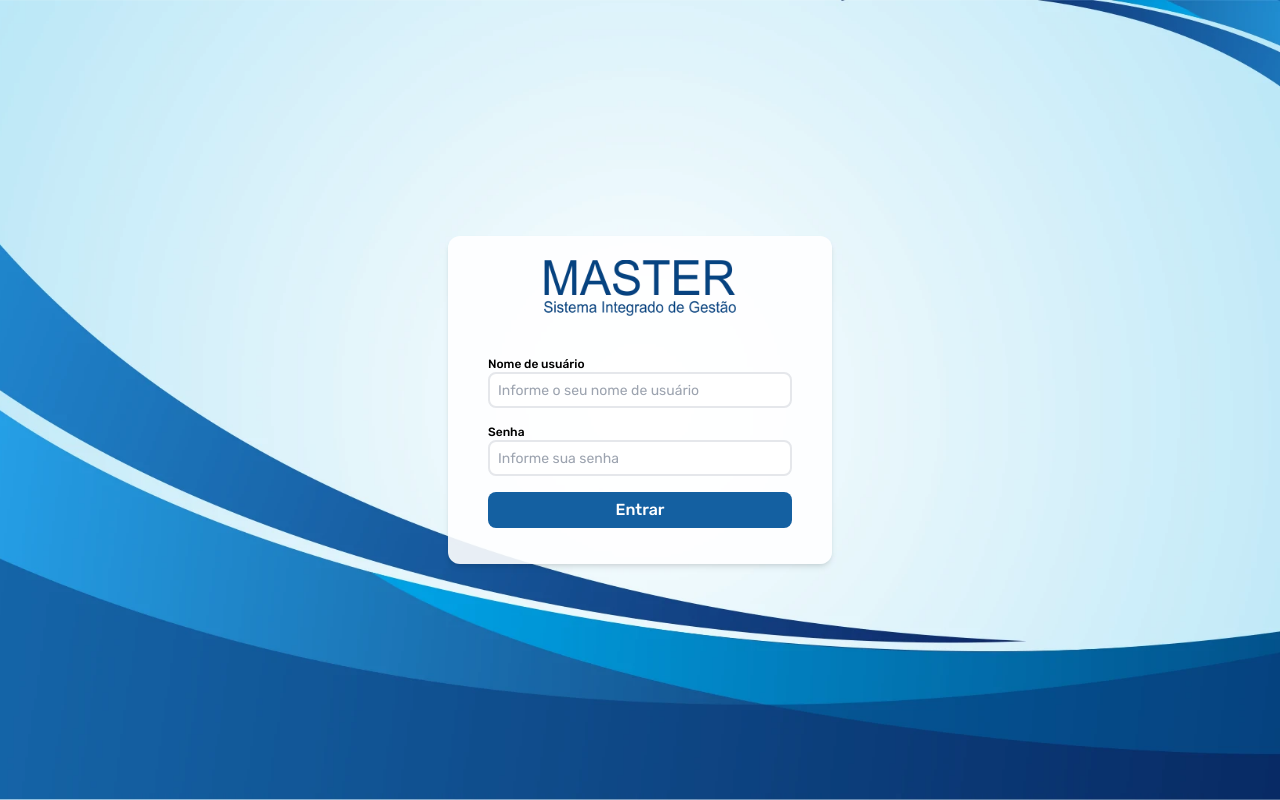
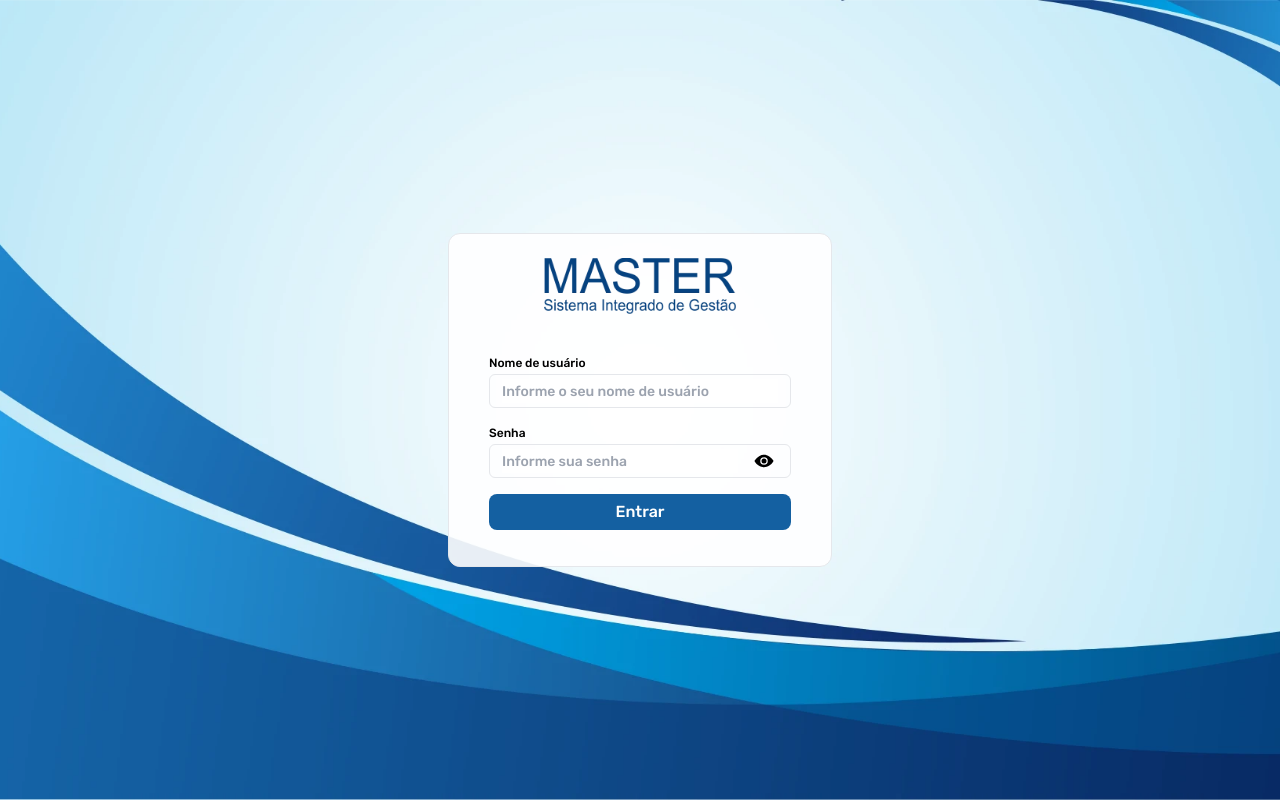
Before and after one commit to AdelinoViegas/notification-API, a Next.js app: page / in a window 1280 px wide. Built offline with nearby package versions, Linux system fonts and the light colour scheme.

Commit message:
Melhorias no component de UI Button

```diff
--- a/src/app/manager/users/[userId]/page.tsx
+++ b/src/app/manager/users/[userId]/page.tsx
@@ -89,7 +89,7 @@ export default async function Page({ params }: { params: Promise<{ userId: strin
           </div>
         </div>
 
-        <div className="grid lg:grid-cols-2 gap-3">
+        <div className="grid lg:grid-cols-3 gap-3">
           <UserPassword {...{userId}} />
           <AccessLimitContainer {...{userId}} />
         </div>
--- a/src/components/forms/access-limit-form.tsx
+++ b/src/components/forms/access-limit-form.tsx
@@ -56,15 +56,13 @@ export default function AccessLimitForm({
       <input type="hidden" name="update" value={startAt && endAt?'true':'false'} />
       <input type="hidden" name="userId" value={userId} />
 
-      <div className="grid grid-cols-2 gap-3">
+      <div className="grid-cols-2 grid gap-3">
         <InputField
           textLabel="Data de Início"
           type="date"
           defaultValue={new Date(startAt?startAt:Date.now()).toISOString().split('T')[0]}
           name="startAt"
           min={new Date().toISOString().split('T')[0]}
-          // max={new Date().toISOString().split('T')[0]}
-          // max={new Date(endAt?endAt:Date.now()).toISOString().split('T')[0]}
           required
           disabled={isAdmin}
         />
--- a/src/components/forms/login-form.tsx
+++ b/src/components/forms/login-form.tsx
@@ -33,7 +33,7 @@ export default function LoginForm(){
   }, [state, router]);
 
   return(
-    <form action={action} className="rounded-xl px-10 py-6 md:bg-white/90 md:shadow-md md:w-96">
+    <form action={action} className="rounded-xl px-10 py-6 md:bg-white/90 md:border md:w-96">
       <div className="flex flex-col">
         <div className='flex justify-center mb-6'>
           <Image
--- a/src/components/sign-exam.tsx
+++ b/src/components/sign-exam.tsx
@@ -214,7 +214,14 @@ export default function SignExam(){
               className="grow"
               onClick={handleSelect}
             />
-            <Button type="button" onClick={toggleCategory}>Novo</Button>
+            <Button
+              className="flex gap-x-1"
+              type="button"
+              onClick={toggleCategory}
+            >
+              <PlusIcon className="w-5" />
+              Novo
+            </Button>
           </div>
 
           <div className="flex gap-3 items-center">
@@ -226,7 +233,14 @@ export default function SignExam(){
               className="grow"
               onClick={handleSelect}
             />
-            <Button type="button" onClick={toggleClassification}>Novo</Button>
+            <Button
+              className="flex gap-x-1"
+              type="button"
+              onClick={toggleClassification}
+            >
+              <PlusIcon className="w-5" />
+              Novo
+            </Button>
           </div>
 
           <div className="flex gap-3 items-center">
@@ -238,7 +252,14 @@ export default function SignExam(){
               className="grow"
               onClick={handleSelect}
             />
-            <Button type="button" onClick={toggleGroupModal}>Novo</Button>
+            <Button
+              className="flex gap-x-1"
+              type="button"
+              onClick={toggleGroupModal}
+            >
+             <PlusIcon className="w-5" />
+              Novo
+            </Button>
           </div>
 
           <div className="flex gap-3 items-center">
--- a/src/components/specialty-modal.tsx
+++ b/src/components/specialty-modal.tsx
@@ -39,7 +39,7 @@ export default function SpecialtyModal(){
 
   return(
     <div>
-      <Button type="button" onClick={openModal} className="flex gap-3">
+      <Button type="button" onClick={openModal} className="flex gap-x-1">
         <PlusIcon className="w-5" />
         Nova
       </Button>
--- a/src/components/ui/input-field.tsx
+++ b/src/components/ui/input-field.tsx
@@ -1,43 +1,47 @@
+"use client";
+
+import { useRef } from "react";
 import clsx from "clsx";
+import { IoEye } from "react-icons/io5";
 
 interface InputFieldProps extends React.InputHTMLAttributes<HTMLInputElement>{
   textLabel?: string;
-  isStrongPassword?: boolean;
-  password?: boolean;
   className?: string;
 }
 
 export default function InputField({
   textLabel,
-  isStrongPassword,
-  password,
   className,
   ...rest
 }: InputFieldProps){
+  const inputRef = useRef<HTMLInputElement>(null);
+
+  const changeVeiwPassword = ()=>{
+    inputRef.current?.setAttribute("type", inputRef.current?.type === "password"?"text":"password");
+  }
 
   return(
-    <div className={clsx("flex flex-col my-4", className)}>
-      <label className="text-xs font-medium">{textLabel}</label>
-      <input
-        {...rest}
-        autoComplete="off"
-        className={clsx("focus:invalid:border-red-500 disabled:text-gray-500 disabled:bg-gray-100 rounded-lg border-2 placeholder:text-sm outline-none transition focus:border-blue-500 py-1 px-2",
-          {
-            "focus:border-red-500": !isStrongPassword && password,
-            "focus:border-green-500": !!isStrongPassword && password
+    <div className={clsx(className, "my-3")}>
+      <label>
+        <span className="text-xs font-medium">{textLabel}</span>
+        <div className="flex gap-3 border px-3 py-1 rounded-md has-[:disabled]:bg-gray-100">
+          <input
+            ref={inputRef}
+            {...rest}
+            className="disabled:bg-gray-100 w-full outline-none placeholder:text-sm placeholder:font-medium"
+          />
+
+          {rest.type === "password" && !rest.disabled &&
+            <button
+              className="z-50 hover:bg-gray-200 rounded-full px-1"
+              type="button"
+              onClick={changeVeiwPassword}
+            >
+              <IoEye className="size-5"/>
+            </button>
           }
-        )} />
-      <label className={clsx('text-sm font-medium',
-        {
-          "hidden": !password,
-          "text-green-600": isStrongPassword,
-          "text-red-500": !isStrongPassword
-        }
-        )}>
-        {
-          isStrongPassword?"Senha excelente!":"Senha muito fraca!"
-        }
+        </div>
       </label>
     </div>
-  )
+  );
 }
--- a/src/components/user-password.tsx
+++ b/src/components/user-password.tsx
@@ -37,22 +37,24 @@ export default function UserPassword({userId}: {
   }, [state, router]);
 
   return(
-    <form action={formAction} className="bg-white px-3 py-2 rounded-xl border">
+    <form action={formAction} className="flex flex-col justify-between bg-white px-3 py-2 rounded-xl border">
+      <input type="hidden" name="userId" value={userId} />
+      <div>
         <SubTitle className="inline-flex">Repor senha da conta do usuário</SubTitle>
-      <div>
+        <div className="flex flex-col">
           <InputField
-          textLabel="Nova Senha"
+            textLabel="Nova"
             placeholder="Informe a nova senha do usuário"
             className="flex-grow"
+            type="password"
             name="password"
             required
             disabled={!editState}
-          type={!editState?"password":"text"}
             defaultValue={!editState?"Defina uma senha forte":undefined}
           />
 
           <InputField
-          textLabel="Confirme a senha"
+            textLabel="Confirmação"
             placeholder="Confirme a senha do usuário"
             type="password"
             name="confirmPassword"
@@ -61,10 +63,9 @@ export default function UserPassword({userId}: {
             defaultValue={!editState?"Defina uma senha forte":undefined}
           />
         </div>
+      </div>
 
-      <input type="hidden" name="userId" value={userId} />
-
-      <div className="mb-3 flex gap-3">
+      <div className="flex gap-3">
         <Button
           type="button"
           cancel={editState}
```
Lines whose indentation alone changed are shown as unchanged.
